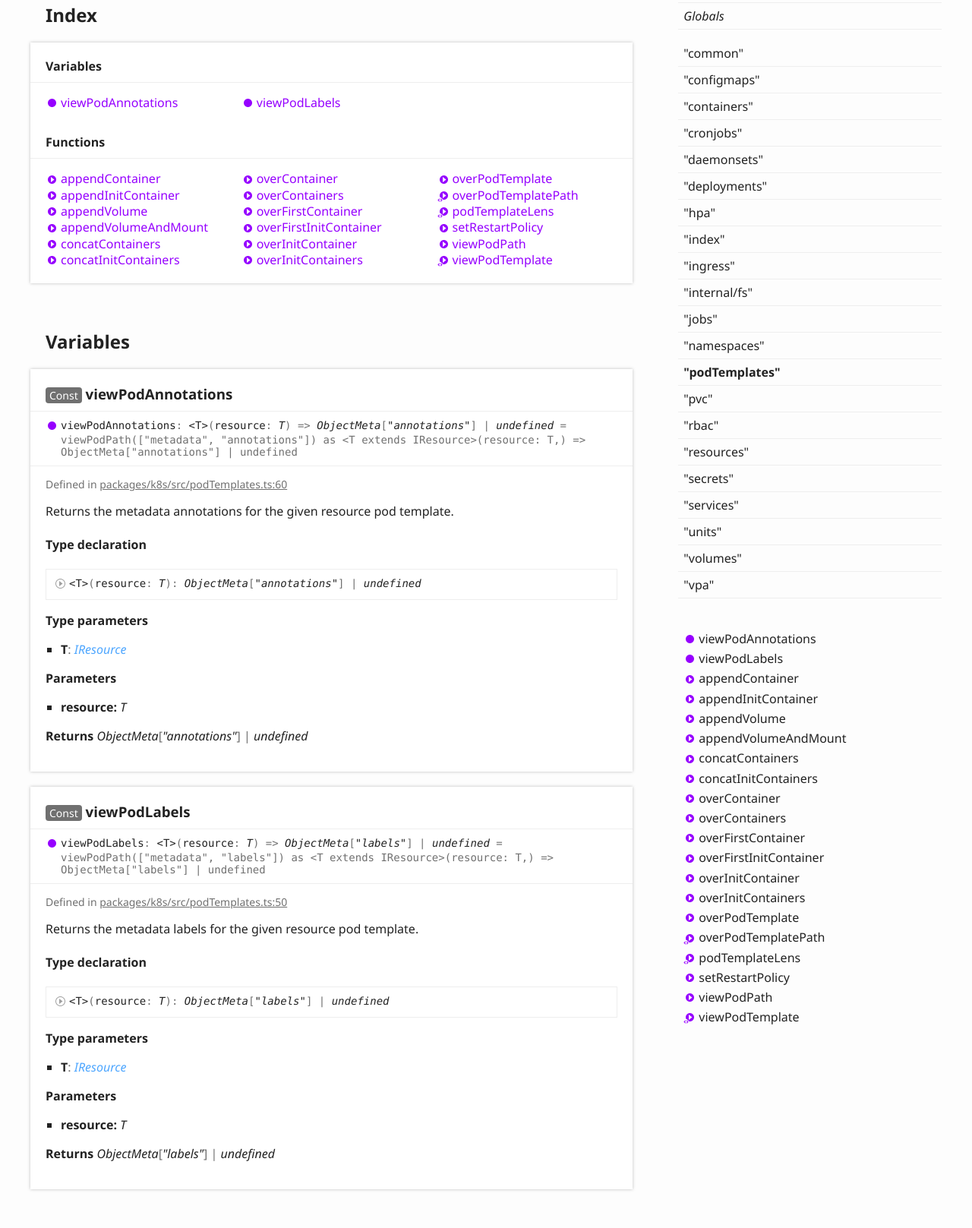
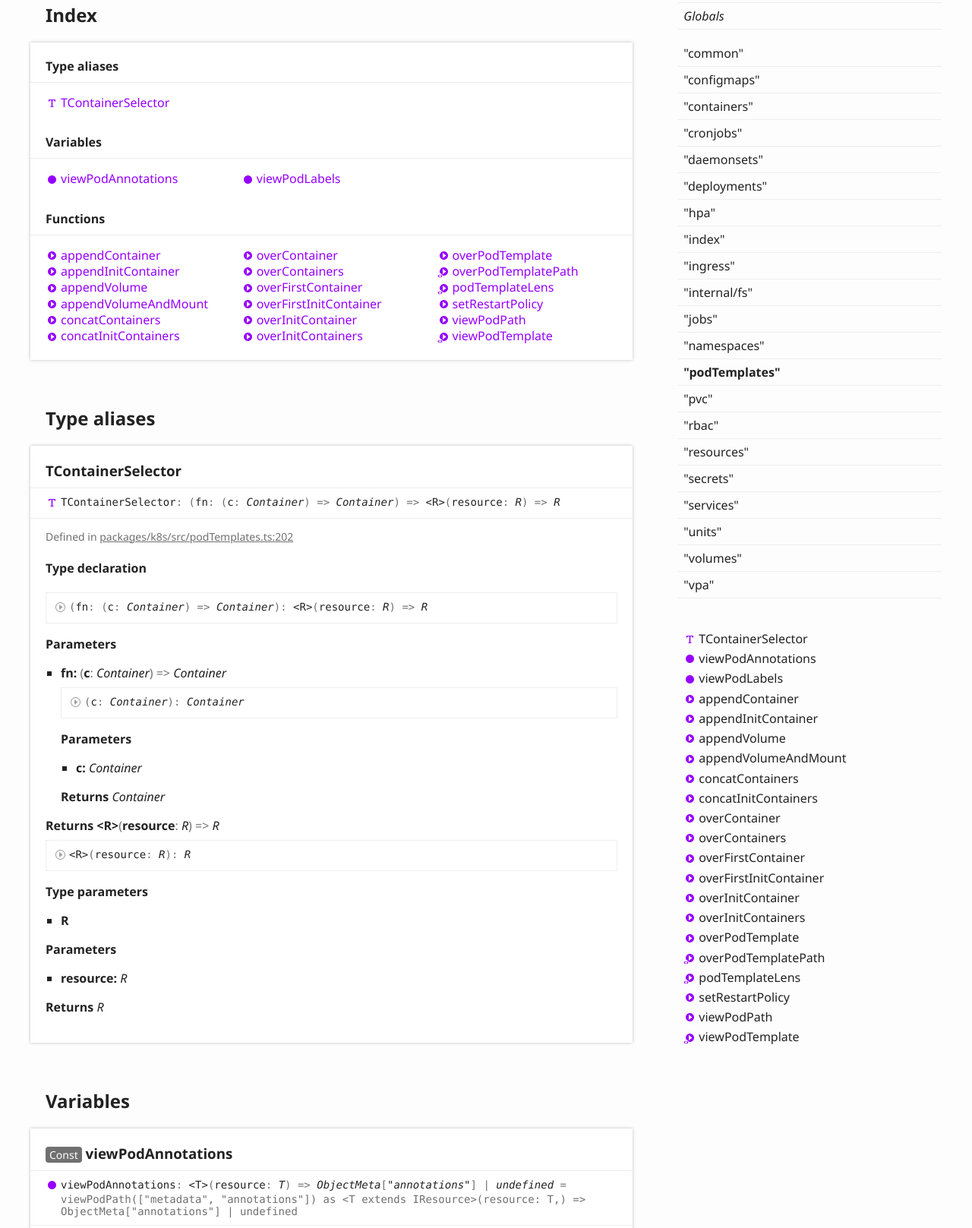
Before and after one commit to tim-smart/fpk, a website: page packages/k8s/docs/modules/_podtemplates_.html in a window 1280 px wide. Shown: the part 192-1809 px from the top of the page at 76% size. Drawn offline with Linux system fonts and the light colour scheme.

Commit message:
[Makefile] update docs

```diff
--- a/packages/k8s/docs/modules/_podtemplates_.html
+++ b/packages/k8s/docs/modules/_podtemplates_.html
@@ -71,6 +71,12 @@
 				<section class="tsd-panel tsd-index-panel">
 					<div class="tsd-index-content">
 						<section class="tsd-index-section ">
+							<h3>Type aliases</h3>
+							<ul class="tsd-index-list">
+								<li class="tsd-kind-type-alias tsd-parent-kind-module"><a href="_podtemplates_.html#tcontainerselector" class="tsd-kind-icon">TContainer<wbr>Selector</a></li>
+							</ul>
+						</section>
+						<section class="tsd-index-section ">
 							<h3>Variables</h3>
 							<ul class="tsd-index-list">
 								<li class="tsd-kind-variable tsd-parent-kind-module"><a href="_podtemplates_.html#viewpodannotations" class="tsd-kind-icon">view<wbr>Pod<wbr>Annotations</a></li>
@@ -100,6 +106,82 @@
 								<li class="tsd-kind-function tsd-parent-kind-module tsd-has-type-parameter"><a href="_podtemplates_.html#viewpodtemplate" class="tsd-kind-icon">view<wbr>Pod<wbr>Template</a></li>
 							</ul>
 						</section>
+					</div>
+				</section>
+			</section>
+			<section class="tsd-panel-group tsd-member-group ">
+				<h2>Type aliases</h2>
+				<section class="tsd-panel tsd-member tsd-kind-type-alias tsd-parent-kind-module">
+					<a name="tcontainerselector" class="tsd-anchor"></a>
+					<h3>TContainer<wbr>Selector</h3>
+					<div class="tsd-signature tsd-kind-icon">TContainer<wbr>Selector<span class="tsd-signature-symbol">:</span> <span class="tsd-signature-symbol">(</span>fn<span class="tsd-signature-symbol">: </span><span class="tsd-signature-symbol">(</span>c<span class="tsd-signature-symbol">: </span><span class="tsd-signature-type">Container</span><span class="tsd-signature-symbol">)</span><span class="tsd-signature-symbol"> =&gt; </span><span class="tsd-signature-type">Container</span><span class="tsd-signature-symbol">)</span><span class="tsd-signature-symbol"> =&gt; </span>&lt;R&gt;<span class="tsd-signature-symbol">(</span>resource<span class="tsd-signature-symbol">: </span><span class="tsd-signature-type">R</span><span class="tsd-signature-symbol">)</span><span class="tsd-signature-symbol"> =&gt; </span><span class="tsd-signature-type">R</span></div>
+					<aside class="tsd-sources">
+						<ul>
+							<li>Defined in <a href="https://github.com/tim-smart/fpk/blob/master/packages/k8s/src/podTemplates.ts#L202">packages/k8s/src/podTemplates.ts:202</a></li>
+						</ul>
+					</aside>
+					<div class="tsd-type-declaration">
+						<h4>Type declaration</h4>
+						<ul class="tsd-parameters">
+							<li class="tsd-parameter-signature">
+								<ul class="tsd-signatures tsd-kind-type-literal tsd-parent-kind-type-alias">
+									<li class="tsd-signature tsd-kind-icon"><span class="tsd-signature-symbol">(</span>fn<span class="tsd-signature-symbol">: </span><span class="tsd-signature-symbol">(</span>c<span class="tsd-signature-symbol">: </span><span class="tsd-signature-type">Container</span><span class="tsd-signature-symbol">)</span><span class="tsd-signature-symbol"> =&gt; </span><span class="tsd-signature-type">Container</span><span class="tsd-signature-symbol">)</span><span class="tsd-signature-symbol">: </span>&lt;R&gt;<span class="tsd-signature-symbol">(</span>resource<span class="tsd-signature-symbol">: </span><span class="tsd-signature-type">R</span><span class="tsd-signature-symbol">)</span><span class="tsd-signature-symbol"> =&gt; </span><span class="tsd-signature-type">R</span></li>
+								</ul>
+								<ul class="tsd-descriptions">
+									<li class="tsd-description">
+										<h4 class="tsd-parameters-title">Parameters</h4>
+										<ul class="tsd-parameters">
+											<li>
+												<h5>fn: <span class="tsd-signature-symbol">(</span>c<span class="tsd-signature-symbol">: </span><span class="tsd-signature-type">Container</span><span class="tsd-signature-symbol">)</span><span class="tsd-signature-symbol"> =&gt; </span><span class="tsd-signature-type">Container</span></h5>
+												<ul class="tsd-parameters">
+													<li class="tsd-parameter-signature">
+														<ul class="tsd-signatures tsd-kind-type-literal">
+															<li class="tsd-signature tsd-kind-icon"><span class="tsd-signature-symbol">(</span>c<span class="tsd-signature-symbol">: </span><span class="tsd-signature-type">Container</span><span class="tsd-signature-symbol">)</span><span class="tsd-signature-symbol">: </span><span class="tsd-signature-type">Container</span></li>
+														</ul>
+														<ul class="tsd-descriptions">
+															<li class="tsd-description">
+																<h4 class="tsd-parameters-title">Parameters</h4>
+																<ul class="tsd-parameters">
+																	<li>
+																		<h5>c: <span class="tsd-signature-type">Container</span></h5>
+																	</li>
+																</ul>
+																<h4 class="tsd-returns-title">Returns <span class="tsd-signature-type">Container</span></h4>
+															</li>
+														</ul>
+													</li>
+												</ul>
+											</li>
+										</ul>
+										<h4 class="tsd-returns-title">Returns &lt;R&gt;<span class="tsd-signature-symbol">(</span>resource<span class="tsd-signature-symbol">: </span><span class="tsd-signature-type">R</span><span class="tsd-signature-symbol">)</span><span class="tsd-signature-symbol"> =&gt; </span><span class="tsd-signature-type">R</span></h4>
+										<ul class="tsd-parameters">
+											<li class="tsd-parameter-signature">
+												<ul class="tsd-signatures tsd-kind-type-literal tsd-has-type-parameter">
+													<li class="tsd-signature tsd-kind-icon">&lt;R&gt;<span class="tsd-signature-symbol">(</span>resource<span class="tsd-signature-symbol">: </span><span class="tsd-signature-type">R</span><span class="tsd-signature-symbol">)</span><span class="tsd-signature-symbol">: </span><span class="tsd-signature-type">R</span></li>
+												</ul>
+												<ul class="tsd-descriptions">
+													<li class="tsd-description">
+														<h4 class="tsd-type-parameters-title">Type parameters</h4>
+														<ul class="tsd-type-parameters">
+															<li>
+																<h4>R</h4>
+															</li>
+														</ul>
+														<h4 class="tsd-parameters-title">Parameters</h4>
+														<ul class="tsd-parameters">
+															<li>
+																<h5>resource: <span class="tsd-signature-type">R</span></h5>
+															</li>
+														</ul>
+														<h4 class="tsd-returns-title">Returns <span class="tsd-signature-type">R</span></h4>
+													</li>
+												</ul>
+											</li>
+										</ul>
+									</li>
+								</ul>
+							</li>
+						</ul>
 					</div>
 				</section>
 			</section>
@@ -268,7 +350,7 @@ container<span class="hljs-constructor">Pusher(<span class="hljs-params">daemonS
 						<li class="tsd-description">
 							<aside class="tsd-sources">
 								<ul>
-									<li>Defined in <a href="https://github.com/tim-smart/fpk/blob/master/packages/k8s/src/podTemplates.ts#L199">packages/k8s/src/podTemplates.ts:199</a></li>
+									<li>Defined in <a href="https://github.com/tim-smart/fpk/blob/master/packages/k8s/src/podTemplates.ts#L197">packages/k8s/src/podTemplates.ts:197</a></li>
 								</ul>
 							</aside>
 							<div class="tsd-comment tsd-typography">
@@ -290,13 +372,13 @@ container<span class="hljs-constructor">Pusher(<span class="hljs-params">daemonS
 					<a name="appendvolumeandmount" class="tsd-anchor"></a>
 					<h3><span class="tsd-flag ts-flagConst">Const</span> append<wbr>Volume<wbr>And<wbr>Mount</h3>
 					<ul class="tsd-signatures tsd-kind-function tsd-parent-kind-module">
-						<li class="tsd-signature tsd-kind-icon">append<wbr>Volume<wbr>And<wbr>Mount<span class="tsd-signature-symbol">(</span>__namedParameters<span class="tsd-signature-symbol">: </span><span class="tsd-signature-symbol">{ </span>containerName<span class="tsd-signature-symbol">: </span><span class="tsd-signature-type">string</span><span class="tsd-signature-symbol">; </span>mount<span class="tsd-signature-symbol">: </span><span class="tsd-signature-symbol">{}</span><span class="tsd-signature-symbol">; </span>mountPath<span class="tsd-signature-symbol">: </span><span class="tsd-signature-type">string</span><span class="tsd-signature-symbol">; </span>volume<span class="tsd-signature-symbol">: </span><span class="tsd-signature-type">Volume</span><span class="tsd-signature-symbol"> }</span><span class="tsd-signature-symbol">)</span><span class="tsd-signature-symbol">: </span><span class="tsd-signature-type">Object</span></li>
+						<li class="tsd-signature tsd-kind-icon">append<wbr>Volume<wbr>And<wbr>Mount<span class="tsd-signature-symbol">(</span>__namedParameters<span class="tsd-signature-symbol">: </span><span class="tsd-signature-symbol">{ </span>mount<span class="tsd-signature-symbol">: </span><span class="tsd-signature-symbol">{}</span><span class="tsd-signature-symbol">; </span>mountPath<span class="tsd-signature-symbol">: </span><span class="tsd-signature-type">string</span><span class="tsd-signature-symbol">; </span>overContainer<span class="tsd-signature-symbol">: </span><a href="_podtemplates_.html#tcontainerselector" class="tsd-signature-type">TContainerSelector</a><span class="tsd-signature-symbol">; </span>volume<span class="tsd-signature-symbol">: </span><span class="tsd-signature-type">Volume</span><span class="tsd-signature-symbol"> }</span><span class="tsd-signature-symbol">)</span><span class="tsd-signature-symbol">: </span><span class="tsd-signature-type">Object</span></li>
 					</ul>
 					<ul class="tsd-descriptions">
 						<li class="tsd-description">
 							<aside class="tsd-sources">
 								<ul>
-									<li>Defined in <a href="https://github.com/tim-smart/fpk/blob/master/packages/k8s/src/podTemplates.ts#L210">packages/k8s/src/podTemplates.ts:210</a></li>
+									<li>Defined in <a href="https://github.com/tim-smart/fpk/blob/master/packages/k8s/src/podTemplates.ts#L209">packages/k8s/src/podTemplates.ts:209</a></li>
 								</ul>
 							</aside>
 							<div class="tsd-comment tsd-typography">
@@ -307,11 +389,8 @@ container<span class="hljs-constructor">Pusher(<span class="hljs-params">daemonS
 							<h4 class="tsd-parameters-title">Parameters</h4>
 							<ul class="tsd-parameters">
 								<li>
-									<h5>__namedParameters: <span class="tsd-signature-symbol">{ </span>containerName<span class="tsd-signature-symbol">: </span><span class="tsd-signature-type">string</span><span class="tsd-signature-symbol">; </span>mount<span class="tsd-signature-symbol">: </span><span class="tsd-signature-symbol">{}</span><span class="tsd-signature-symbol">; </span>mountPath<span class="tsd-signature-symbol">: </span><span class="tsd-signature-type">string</span><span class="tsd-signature-symbol">; </span>volume<span class="tsd-signature-symbol">: </span><span class="tsd-signature-type">Volume</span><span class="tsd-signature-symbol"> }</span></h5>
+									<h5>__namedParameters: <span class="tsd-signature-symbol">{ </span>mount<span class="tsd-signature-symbol">: </span><span class="tsd-signature-symbol">{}</span><span class="tsd-signature-symbol">; </span>mountPath<span class="tsd-signature-symbol">: </span><span class="tsd-signature-type">string</span><span class="tsd-signature-symbol">; </span>overContainer<span class="tsd-signature-symbol">: </span><a href="_podtemplates_.html#tcontainerselector" class="tsd-signature-type">TContainerSelector</a><span class="tsd-signature-symbol">; </span>volume<span class="tsd-signature-symbol">: </span><span class="tsd-signature-type">Volume</span><span class="tsd-signature-symbol"> }</span></h5>
 									<ul class="tsd-parameters">
-										<li class="tsd-parameter">
-											<h5>container<wbr>Name<span class="tsd-signature-symbol">: </span><span class="tsd-signature-type">string</span></h5>
-										</li>
 										<li class="tsd-parameter">
 											<h5>mount<span class="tsd-signature-symbol">: </span><span class="tsd-signature-symbol">{}</span></h5>
 											<ul class="tsd-parameters">
@@ -319,6 +398,9 @@ container<span class="hljs-constructor">Pusher(<span class="hljs-params">daemonS
 										</li>
 										<li class="tsd-parameter">
 											<h5>mount<wbr>Path<span class="tsd-signature-symbol">: </span><span class="tsd-signature-type">string</span></h5>
+										</li>
+										<li class="tsd-parameter">
+											<h5>over<wbr>Container<span class="tsd-signature-symbol">: </span><a href="_podtemplates_.html#tcontainerselector" class="tsd-signature-type">TContainerSelector</a></h5>
 										</li>
 										<li class="tsd-parameter">
 											<h5>volume<span class="tsd-signature-symbol">: </span><span class="tsd-signature-type">Volume</span></h5>
@@ -398,7 +480,7 @@ container<span class="hljs-constructor">Pusher(<span class="hljs-params">daemonS
 					<a name="overcontainer" class="tsd-anchor"></a>
 					<h3><span class="tsd-flag ts-flagConst">Const</span> over<wbr>Container</h3>
 					<ul class="tsd-signatures tsd-kind-function tsd-parent-kind-module">
-						<li class="tsd-signature tsd-kind-icon">over<wbr>Container<span class="tsd-signature-symbol">(</span>name<span class="tsd-signature-symbol">: </span><span class="tsd-signature-type">string</span>, fn<span class="tsd-signature-symbol">: </span><span class="tsd-signature-symbol">(</span>container<span class="tsd-signature-symbol">: </span><span class="tsd-signature-type">Container</span><span class="tsd-signature-symbol">)</span><span class="tsd-signature-symbol"> =&gt; </span><span class="tsd-signature-type">Container</span><span class="tsd-signature-symbol">)</span><span class="tsd-signature-symbol">: </span><span class="tsd-signature-type">(Anonymous function)</span></li>
+						<li class="tsd-signature tsd-kind-icon">over<wbr>Container<span class="tsd-signature-symbol">(</span>name<span class="tsd-signature-symbol">: </span><span class="tsd-signature-type">string</span><span class="tsd-signature-symbol">)</span><span class="tsd-signature-symbol">: </span><span class="tsd-signature-type">(Anonymous function)</span></li>
 					</ul>
 					<ul class="tsd-descriptions">
 						<li class="tsd-description">
@@ -417,27 +499,6 @@ container<span class="hljs-constructor">Pusher(<span class="hljs-params">daemonS
 							<ul class="tsd-parameters">
 								<li>
 									<h5>name: <span class="tsd-signature-type">string</span></h5>
-								</li>
-								<li>
-									<h5>fn: <span class="tsd-signature-symbol">(</span>container<span class="tsd-signature-symbol">: </span><span class="tsd-signature-type">Container</span><span class="tsd-signature-symbol">)</span><span class="tsd-signature-symbol"> =&gt; </span><span class="tsd-signature-type">Container</span></h5>
-									<ul class="tsd-parameters">
-										<li class="tsd-parameter-signature">
-											<ul class="tsd-signatures tsd-kind-type-literal">
-												<li class="tsd-signature tsd-kind-icon"><span class="tsd-signature-symbol">(</span>container<span class="tsd-signature-symbol">: </span><span class="tsd-signature-type">Container</span><span class="tsd-signature-symbol">)</span><span class="tsd-signature-symbol">: </span><span class="tsd-signature-type">Container</span></li>
-											</ul>
-											<ul class="tsd-descriptions">
-												<li class="tsd-description">
-													<h4 class="tsd-parameters-title">Parameters</h4>
-													<ul class="tsd-parameters">
-														<li>
-															<h5>container: <span class="tsd-signature-type">Container</span></h5>
-														</li>
-													</ul>
-													<h4 class="tsd-returns-title">Returns <span class="tsd-signature-type">Container</span></h4>
-												</li>
-											</ul>
-										</li>
-									</ul>
 								</li>
 							</ul>
 							<h4 class="tsd-returns-title">Returns <span class="tsd-signature-type">(Anonymous function)</span></h4>
@@ -500,7 +561,7 @@ container<span class="hljs-constructor">Pusher(<span class="hljs-params">daemonS
 						<li class="tsd-description">
 							<aside class="tsd-sources">
 								<ul>
-									<li>Defined in <a href="https://github.com/tim-smart/fpk/blob/master/packages/k8s/src/podTemplates.ts#L165">packages/k8s/src/podTemplates.ts:165</a></li>
+									<li>Defined in <a href="https://github.com/tim-smart/fpk/blob/master/packages/k8s/src/podTemplates.ts#L164">packages/k8s/src/podTemplates.ts:164</a></li>
 								</ul>
 							</aside>
 							<div class="tsd-comment tsd-typography">
@@ -547,7 +608,7 @@ container<span class="hljs-constructor">Pusher(<span class="hljs-params">daemonS
 						<li class="tsd-description">
 							<aside class="tsd-sources">
 								<ul>
-									<li>Defined in <a href="https://github.com/tim-smart/fpk/blob/master/packages/k8s/src/podTemplates.ts#L192">packages/k8s/src/podTemplates.ts:192</a></li>
+									<li>Defined in <a href="https://github.com/tim-smart/fpk/blob/master/packages/k8s/src/podTemplates.ts#L190">packages/k8s/src/podTemplates.ts:190</a></li>
 								</ul>
 							</aside>
 							<div class="tsd-comment tsd-typography">
@@ -588,13 +649,13 @@ container<span class="hljs-constructor">Pusher(<span class="hljs-params">daemonS
 					<a name="overinitcontainer" class="tsd-anchor"></a>
 					<h3><span class="tsd-flag ts-flagConst">Const</span> over<wbr>Init<wbr>Container</h3>
 					<ul class="tsd-signatures tsd-kind-function tsd-parent-kind-module">
-						<li class="tsd-signature tsd-kind-icon">over<wbr>Init<wbr>Container<span class="tsd-signature-symbol">(</span>name<span class="tsd-signature-symbol">: </span><span class="tsd-signature-type">string</span>, fn<span class="tsd-signature-symbol">: </span><span class="tsd-signature-symbol">(</span>container<span class="tsd-signature-symbol">: </span><span class="tsd-signature-type">Container</span><span class="tsd-signature-symbol">)</span><span class="tsd-signature-symbol"> =&gt; </span><span class="tsd-signature-type">Container</span><span class="tsd-signature-symbol">)</span><span class="tsd-signature-symbol">: </span><span class="tsd-signature-type">(Anonymous function)</span></li>
+						<li class="tsd-signature tsd-kind-icon">over<wbr>Init<wbr>Container<span class="tsd-signature-symbol">(</span>name<span class="tsd-signature-symbol">: </span><span class="tsd-signature-type">string</span><span class="tsd-signature-symbol">)</span><span class="tsd-signature-symbol">: </span><span class="tsd-signature-type">(Anonymous function)</span></li>
 					</ul>
 					<ul class="tsd-descriptions">
 						<li class="tsd-description">
 							<aside class="tsd-sources">
 								<ul>
-									<li>Defined in <a href="https://github.com/tim-smart/fpk/blob/master/packages/k8s/src/podTemplates.ts#L183">packages/k8s/src/podTemplates.ts:183</a></li>
+									<li>Defined in <a href="https://github.com/tim-smart/fpk/blob/master/packages/k8s/src/podTemplates.ts#L182">packages/k8s/src/podTemplates.ts:182</a></li>
 								</ul>
 							</aside>
 							<div class="tsd-comment tsd-typography">
@@ -607,27 +668,6 @@ container<span class="hljs-constructor">Pusher(<span class="hljs-params">daemonS
 							<ul class="tsd-parameters">
 								<li>
 									<h5>name: <span class="tsd-signature-type">string</span></h5>
-								</li>
-								<li>
-									<h5>fn: <span class="tsd-signature-symbol">(</span>container<span class="tsd-signature-symbol">: </span><span class="tsd-signature-type">Container</span><span class="tsd-signature-symbol">)</span><span class="tsd-signature-symbol"> =&gt; </span><span class="tsd-signature-type">Container</span></h5>
-									<ul class="tsd-parameters">
-										<li class="tsd-parameter-signature">
-											<ul class="tsd-signatures tsd-kind-type-literal">
-												<li class="tsd-signature tsd-kind-icon"><span class="tsd-signature-symbol">(</span>container<span class="tsd-signature-symbol">: </span><span class="tsd-signature-type">Container</span><span class="tsd-signature-symbol">)</span><span class="tsd-signature-symbol">: </span><span class="tsd-signature-type">Container</span></li>
-											</ul>
-											<ul class="tsd-descriptions">
-												<li class="tsd-description">
-													<h4 class="tsd-parameters-title">Parameters</h4>
-													<ul class="tsd-parameters">
-														<li>
-															<h5>container: <span class="tsd-signature-type">Container</span></h5>
-														</li>
-													</ul>
-													<h4 class="tsd-returns-title">Returns <span class="tsd-signature-type">Container</span></h4>
-												</li>
-											</ul>
-										</li>
-									</ul>
 								</li>
 							</ul>
 							<h4 class="tsd-returns-title">Returns <span class="tsd-signature-type">(Anonymous function)</span></h4>
@@ -644,7 +684,7 @@ container<span class="hljs-constructor">Pusher(<span class="hljs-params">daemonS
 						<li class="tsd-description">
 							<aside class="tsd-sources">
 								<ul>
-									<li>Defined in <a href="https://github.com/tim-smart/fpk/blob/master/packages/k8s/src/podTemplates.ts#L172">packages/k8s/src/podTemplates.ts:172</a></li>
+									<li>Defined in <a href="https://github.com/tim-smart/fpk/blob/master/packages/k8s/src/podTemplates.ts#L171">packages/k8s/src/podTemplates.ts:171</a></li>
 								</ul>
 							</aside>
 							<div class="tsd-comment tsd-typography">
@@ -806,7 +846,7 @@ setEmptyContainers(<span class="hljs-name">cronjob</span>)</code></pre>
 						<li class="tsd-description">
 							<aside class="tsd-sources">
 								<ul>
-									<li>Defined in <a href="https://github.com/tim-smart/fpk/blob/master/packages/k8s/src/podTemplates.ts#L232">packages/k8s/src/podTemplates.ts:232</a></li>
+									<li>Defined in <a href="https://github.com/tim-smart/fpk/blob/master/packages/k8s/src/podTemplates.ts#L228">packages/k8s/src/podTemplates.ts:228</a></li>
 								</ul>
 							</aside>
 							<div class="tsd-comment tsd-typography">
@@ -962,6 +1002,9 @@ setEmptyContainers(<span class="hljs-name">cronjob</span>)</code></pre>
 			</nav>
 			<nav class="tsd-navigation secondary menu-sticky">
 				<ul class="before-current">
+					<li class=" tsd-kind-type-alias tsd-parent-kind-module">
+						<a href="_podtemplates_.html#tcontainerselector" class="tsd-kind-icon">TContainer<wbr>Selector</a>
+					</li>
 					<li class=" tsd-kind-variable tsd-parent-kind-module">
 						<a href="_podtemplates_.html#viewpodannotations" class="tsd-kind-icon">view<wbr>Pod<wbr>Annotations</a>
 					</li>
```
Also changed, not shown: packages/k8s/docs/modules/_index_.html (+9 -0 lines), packages/k8s/docs/assets/js/search.json.
